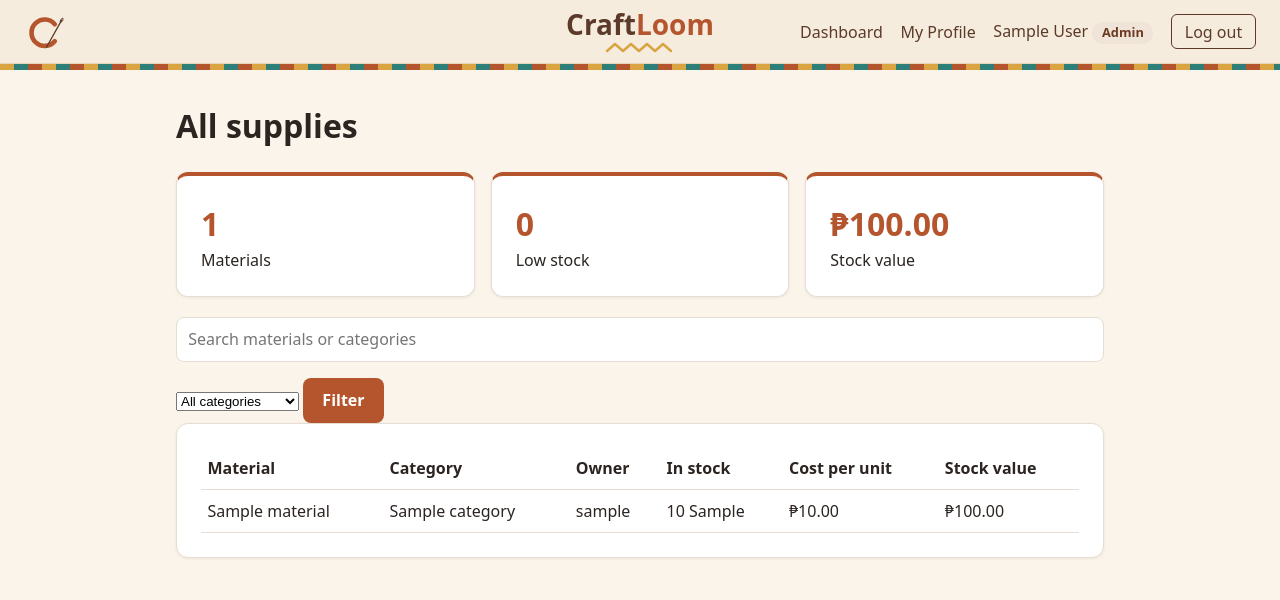
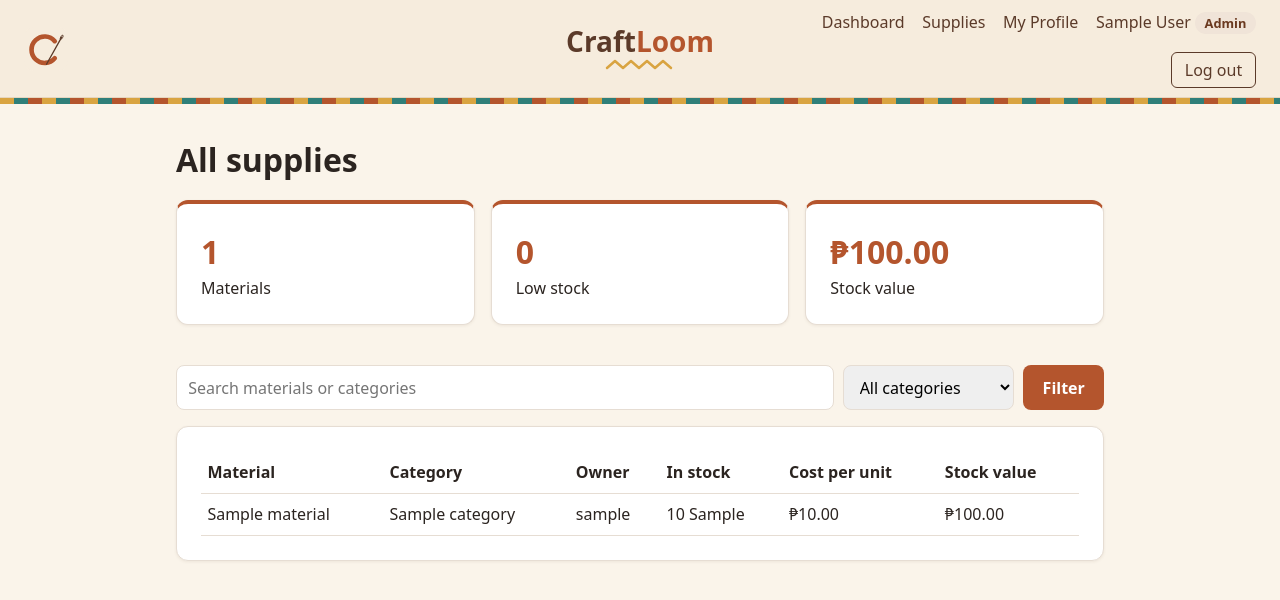
Before and after one commit to kirby-teves/CraftLoom-Lepon-JustineKirby-G6, a Django app: page /supplies/ in a window 1280 px wide. Shown: the top 600 px of the page. Run offline with Django 5.2, Linux system fonts and the light colour scheme; a user stored in the database is signed in; tables that the repository leaves empty hold one stand-in row (values such as "Sample post").

Commit message:
Add supply manager pages and link them on dashboards

```diff
--- a/accounts/templates/accounts/dashboard_admin.html
+++ b/accounts/templates/accounts/dashboard_admin.html
@@ -6,6 +6,11 @@
   <div class="card"><div class="stat">{{ total_users }}</div>Total users</div>
   <div class="card"><div class="stat">{{ artisan_count }}</div>Artisans</div>
   <div class="card"><div class="stat">{{ admin_count }}</div>Admins</div>
+</div>
+<div class="card">
+  <h2>Supplies overview</h2>
+  <p>View every artisan's material catalog.</p>
+  <a class="btn" href="{% url 'supplies:list' %}">View all supplies</a>
 </div>
 <div class="card">
   <h2>Recent users</h2>
--- a/accounts/views.py
+++ b/accounts/views.py
@@ -56,9 +56,9 @@ def dashboard(request):
 @role_required(User.Role.ARTISAN)
 def artisan_dashboard(request):
     modules = [
-        ("Supply Manager", "Track raw materials, categories and units."),
-        ("Recipe & Pricing Creator", "Build product recipes and see exact unit costs."),
-        ("Production Logger", "Log batches and auto-deduct stock."),
+        ("Supply Manager", "Track raw materials, categories and units.", "supplies:list"),
+        ("Recipe & Pricing Creator", "Build product recipes and see exact unit costs.", None),
+        ("Production Logger", "Log batches and auto-deduct stock.", None),
     ]
     return render(request, "accounts/dashboard_artisan.html", {"modules": modules})
 
--- a/static/css/style.css
+++ b/static/css/style.css
@@ -57,3 +57,18 @@ dd{margin:0}
 .grid .card{display:flex;flex-direction:column}
 .grid .card p{flex-grow:1}
 .grid .card .badge,.grid .card .btn{align-self:flex-start;margin-top:.5rem}
+.page-head{display:flex;justify-content:space-between;align-items:center;gap:1rem;flex-wrap:wrap;margin-bottom:1rem}
+.page-head h1{margin:0}
+.page-head .btn{margin-top:0}
+.toolbar{display:flex;gap:.6rem;flex-wrap:wrap;margin:1.25rem 0 1rem}
+.toolbar input,.toolbar select{padding:.55rem .7rem;border:1px solid var(--line);border-radius:8px;font:inherit;width:auto}
+.toolbar input{flex:1;min-width:180px}
+.toolbar .btn{margin-top:0}
+select,input[type=number]{width:100%;padding:.6rem .7rem;border:1px solid var(--line);border-radius:8px;font:inherit}
+.badge.warn{background:#fbe9c9;color:#8a5a00}
+.actions{white-space:nowrap}
+.link-danger{color:var(--err)}
+.btn.danger{background:var(--err)}
+.inline-form{display:inline;margin:0}
+.linkbtn-danger{background:none;border:0;color:var(--err);cursor:pointer;font:inherit;padding:0}
+.page-head .btn + .btn{margin-left:.5rem}
--- a/templates/base.html
+++ b/templates/base.html
@@ -21,6 +21,7 @@
   <div class="nav-right">
     {% if user.is_authenticated %}
       <a href="{% url 'dashboard' %}">Dashboard</a>
+      <a href="{% url 'supplies:list' %}">Supplies</a>
       <a href="{% url 'profile' %}">My Profile</a>
       <span>{{ user.display_name }} <span class="badge">{{ user.get_role_display }}</span></span>
       <form method="post" action="{% url 'logout' %}">{% csrf_token %}<button class="linkbtn" type="submit">Log out</button></form>
```
Also changed, not shown: accounts/templates/accounts/dashboard_artisan.html (+11 -3 lines).
